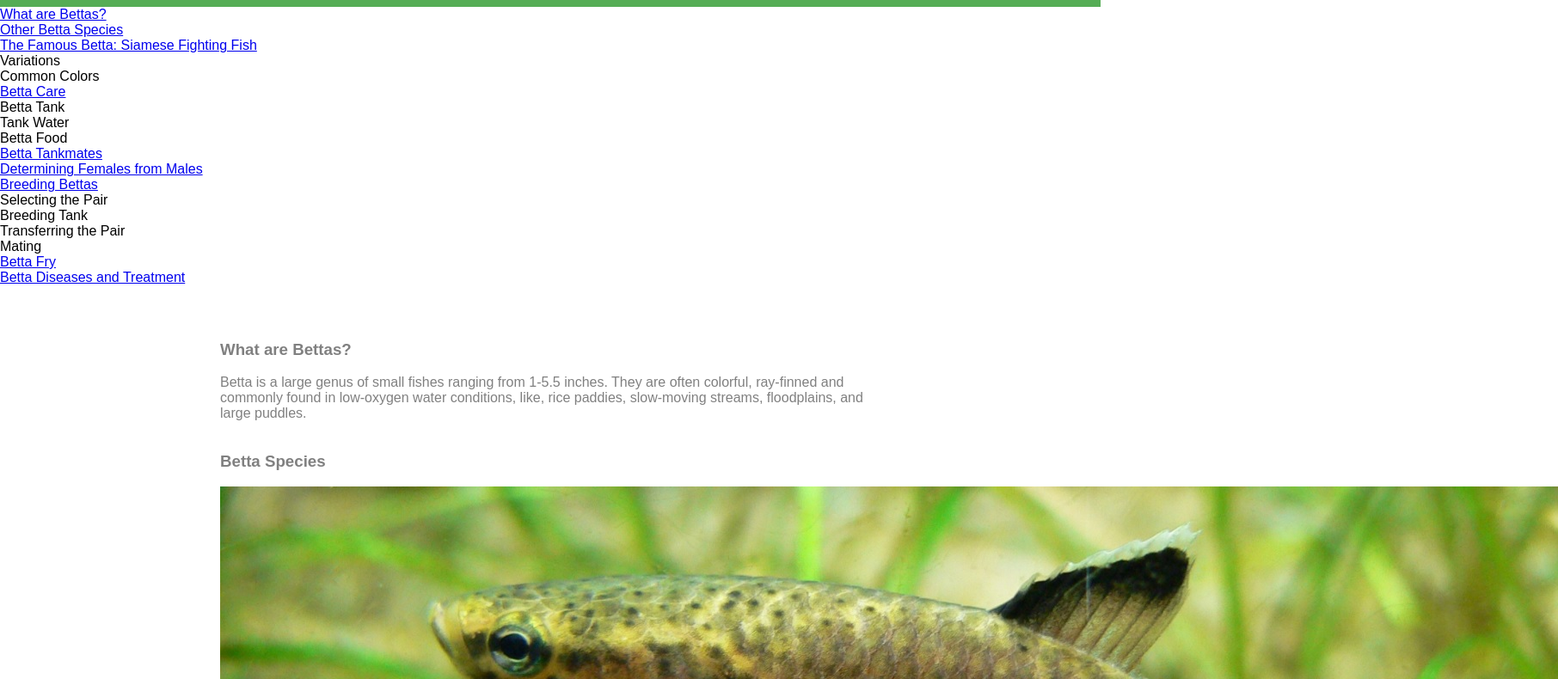
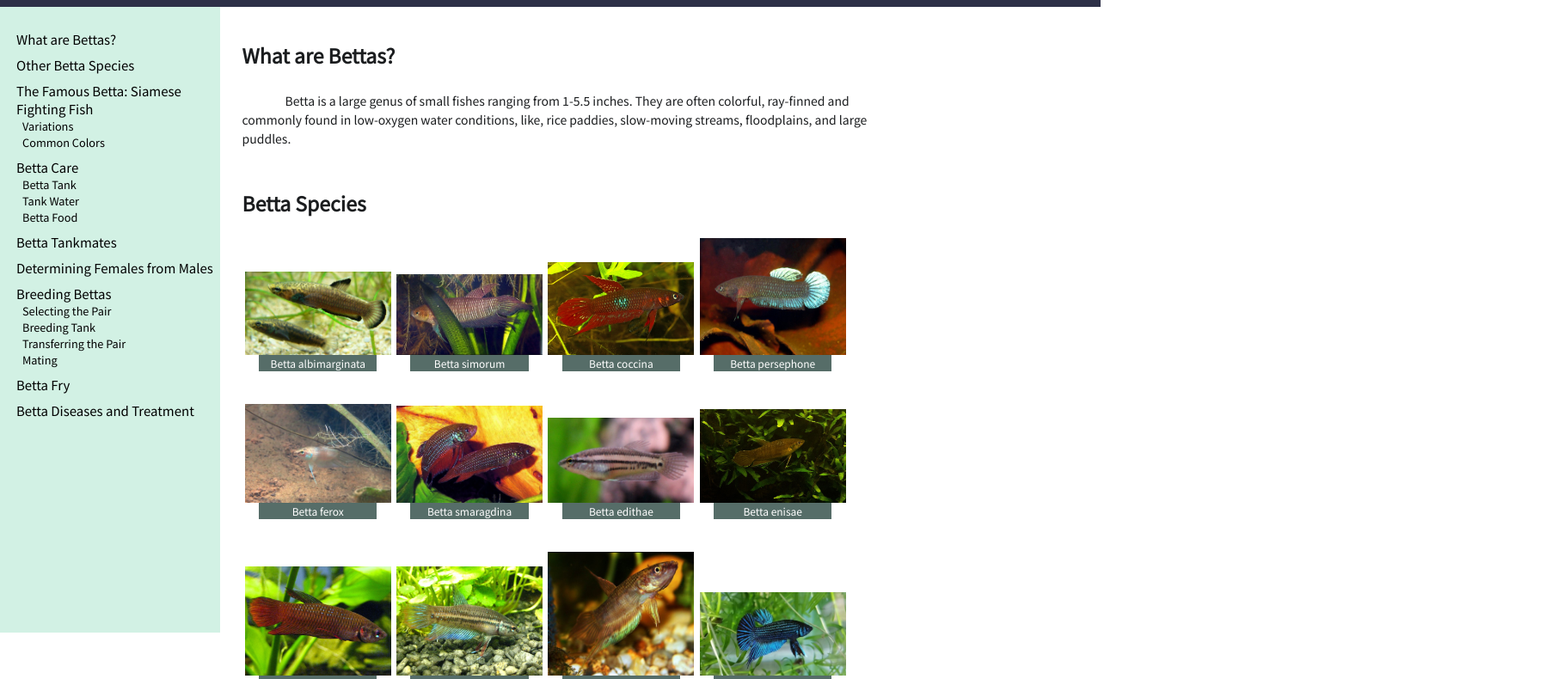
Before and after one commit to nikkajayme/P2_BasicWebsite, a plain HTML site: page index.html in a window 1280 px wide. Shown: the part 64-854 px from the top of the page at 86% size, 1812 px wide, since content can reach past the window. Drawn offline with Linux system fonts and the light colour scheme.

Commit message:
Update style.css

```diff
--- a/app/scss/style.css
+++ b/app/scss/style.css
@@ -6,7 +6,7 @@
 }
 
 body {
-  font-family: sans-serif;
+  font-family: 'Noto Sans JP', sans-serif;
 }
 
 nav {
@@ -15,11 +15,11 @@ nav {
   -webkit-box-align: center;
       -ms-flex-align: center;
           align-items: center;
-  background: #55ad55;
-  color: white;
+  background-color: #2D3047;
 }
 
 .flex {
+  position: relative;
   display: -webkit-box;
   display: -ms-flexbox;
   display: flex;
@@ -28,6 +28,7 @@ nav {
           justify-content: space-between;
   padding-right: 10%;
   padding-left: 10%;
+  z-index: 1;
 }
 
 .header_logo {
@@ -52,13 +53,179 @@ header ul {
 }
 
 .content {
-  color: gray;
+  position: relative;
+  -webkit-box-sizing: border-box;
+          box-sizing: border-box;
+  height: 100%;
+  width: 80%;
   margin-left: 20%;
-  margin-right: 20%;
-  margin-top: 5%;
+  padding-top: 3%;
+  padding-left: 2%;
+  padding-right: 20%;
+  background-color: white;
+  color: #1b1d1f;
+  line-height: 1.6;
+  font-size: 14px;
 }
 
-.Intro {
-  color: blue;
+.content h3 {
+  font-size: 23px;
+}
+
+.content h4 {
+  font-size: 17px;
+}
+
+.sidebar {
+  font-size: 15px;
+  height: 100%;
+  /* Full-height: remove this if you want "auto" height */
+  width: 20%;
+  /* Set the width of the sidebar */
+  position: fixed;
+  /* Fixed Sidebar (stay in place on scroll) */
+  z-index: 0;
+  /* Stay on top */
+  top: 0;
+  /* Stay at the top */
+  left: 0;
+  background-color: #D2F1E4;
+  padding-top: 12vh;
+  padding-left: 2vh;
+  overflow-x: hidden;
+}
+
+.sidebar a {
+  text-decoration: none;
+  color: black;
+}
+
+.sidebar ol {
+  font-size: 85%;
+}
+
+.sidebar li {
+  margin-bottom: 3px;
+}
+
+.sidebar li {
+  padding: 3px;
+  list-style-type: none;
+}
+
+.subtypes {
+  text-indent: 3%;
+}
+
+.bettas p {
+  text-indent: 50px;
+}
+
+.splendens {
+  float: none !important;
+}
+
+.splendens p {
+  text-indent: 5%;
+}
+
+.splendens ul {
+  text-indent: 5%;
+  list-style-type: none;
+}
+
+.care {
+  text-indent: 5%;
+}
+
+.pg_tank, .pg_water, .pg_food {
+  text-indent: 5%;
+}
+
+.mates p {
+  text-indent: 5%;
+}
+
+.mates ul {
+  text-indent: 5%;
+  list-style-type: none;
+}
+
+.female p {
+  text-indent: 5%;
+}
+
+.breeding p {
+  text-indent: 5%;
+}
+
+.fry p {
+  text-indent: 5%;
+}
+
+.fry h5 {
+  font-size: 14px;
+}
+
+.fry ul {
+  text-indent: 5%;
+  list-style-type: none;
+}
+
+.diseases ul {
+  text-indent: 5%;
+  list-style-type: none;
+}
+
+footer {
+  color: black;
+  font-size: 10px;
+  margin-left: 25%;
+}
+
+.species img {
+  width: 170px;
+  vertical-align: middle;
+  margin: 0;
+  padding: 0;
+}
+
+.species {
+  font-size: 12px;
+}
+
+figure {
+  margin: auto;
+  -webkit-box-align: center;
+      -ms-flex-align: center;
+          align-items: center;
+}
+
+figcaption {
+  margin-right: 16.5px;
+  margin-left: 16.5px;
+  margin-bottom: auto;
+  text-align: center;
+  color: #ffffff;
+  background-color: #566d68;
+}
+
+.column1, .column2, .column3, .column4 {
+  float: left;
+  width: 25%;
+  padding: 3px;
+  margin-bottom: 2px;
+  text-align: center;
+}
+
+.row1, .row2, .row3 {
+  display: -webkit-box;
+  display: -ms-flexbox;
+  display: flex;
+  width: 95%;
+  -webkit-box-align: center;
+      -ms-flex-align: center;
+          align-items: center;
+  margin-bottom: 4%;
 }
 /*# sourceMappingURL=style.css.map */
```
